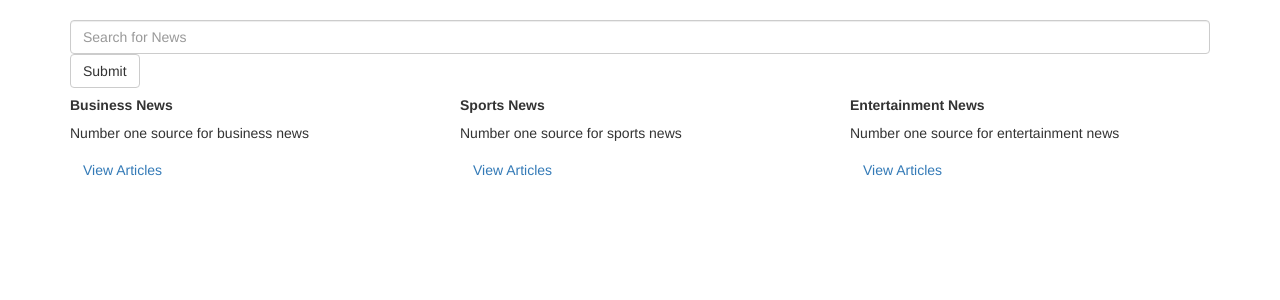
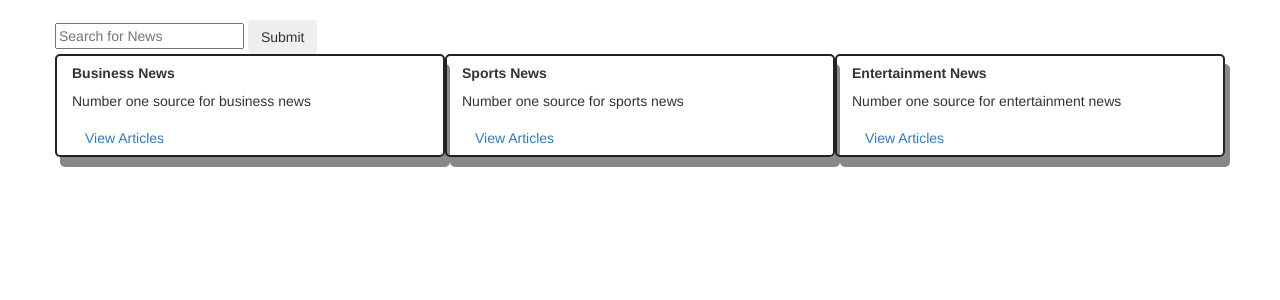
Before and after one commit to gkarumba/NEWS-API, a Flask app: template app/templates/index.html in a window 1280 px wide. Shown: the part 52-352 px from the top of the page. Run offline with Flask 2, Linux system fonts and the light colour scheme; the template is opened without the code that fills it, so the values that code supplies are empty; some libraries are stand-ins or nearby versions.

Commit message:
Add the custom css

```diff
--- a/app/requests.py
+++ b/app/requests.py
@@ -69,6 +69,7 @@ def get_news(category):
     with urllib.request.urlopen(get_news_url) as url:
         get_news_data = url.read()
         get_news_response = json.loads(get_news_data)
+        # print(get_news_response)
         news_results = None
 
         if get_news_response['sources']:
--- a/app/static/css/index.css
+++ b/app/static/css/index.css
@@ -0,0 +1,10 @@
+.category-box {
+    border: solid #222 2px;
+    border-radius: 5px;
+    box-shadow: 5px 10px #888888;
+}
+.news-box {
+    border: solid #222 2px;
+    border-radius: 5px;
+    box-shadow: 5px 10px #888888;
+}
--- a/app/templates/index.html
+++ b/app/templates/index.html
@@ -11,39 +11,30 @@
 {% block content %}
 
 <div class="container">
-    <form>
-        <input type="text" name="news_name" placeholder="Search for News" class="form-control">
-        <input type="submit"  value="Submit" class="btn btn-default">
-    </form>
+    <div class="row">
+        <form>
+            <input type="text" name="news_name" class="search" placeholder="Search for News" class="form-control">
+            <input type="submit"  value="Submit" class="btn btn-outline-success">
+        </form>
+    </div>
+
 </div>
 <div class="container">
     <div class="row">
-        <div class="col-md-4">
-            <div class="card">
-                <div class="card-body">
-                    <h5 class="card-title"><b>Business News</b></h5>
-                    <p class="card-text">Number one source for business news</p>
-                    <a href="/business" class="btn btn-outline-success">View Articles</a>
-                </div>
-            </div>
+        <div class="col-md-4 category-box">
+            <h5><b>Business News</b></h5>
+            <p>Number one source for business news</p>
+            <a href="/business" class="btn btn-outline-success">View Articles</a>
         </div>
-        <div class="col-md-4">
-            <div class="card">
-                <div class="card-body">
-                    <h5 class="card-title"><b>Sports News</b></h5>
-                    <p class="card-text"> Number one source for sports news</p>
-                    <a href="/sports" class="btn btn-outline-success">View Articles</a>
-                </div>
-            </div>
+        <div class="col-md-4 category-box">
+            <h5><b>Sports News</b></h5>
+            <p> Number one source for sports news</p>
+            <a href="/sports" class="btn btn-outline-success">View Articles</a>
         </div>
-        <div class="col-md-4">
-            <div class="card" >
-                <div class="card-body">
-                    <h5 class="card-title"><b>Entertainment News</b></h5>
-                    <p class="card-text">Number one source for entertainment news</p>
-                    <a href="/entertainment" class="btn btn-outline-success">View Articles</a>
-                </div>
-            </div>
+        <div class="col-md-4 category-box">
+            <h5><b>Entertainment News</b></h5>
+            <p>Number one source for entertainment news</p>
+            <a href="/entertainment" class="btn btn-outline-success">View Articles</a>
         </div>
     </div>
 </div>
--- a/app/templates/navbar.html
+++ b/app/templates/navbar.html
@@ -12,9 +12,9 @@
         <div class="navbar-collapse collapse">
             <ul class="nav navbar-nav">
                 <li><a href="/">HOME</a></li>
-                <li><a href="business.html">BUSINESS</a></li>
-                <li><a href="entertainment.html">ENTERTAINMENT</a></li>
-                <li><a href="sports.html">SPORTS</a></li>
+                <li><a href="/business">BUSINESS</a></li>
+                <li><a href="/entertainment">ENTERTAINMENT</a></li>
+                <li><a href="/sports">SPORTS</a></li>
         </div>
 
     </div>
```
Also changed, not shown: app/main/views.py (+4 -15 lines), app/templates/business.html (+3 -7 lines), app/templates/entertainment.html (+3 -7 lines), app/templates/sports.html (+3 -7 lines).
